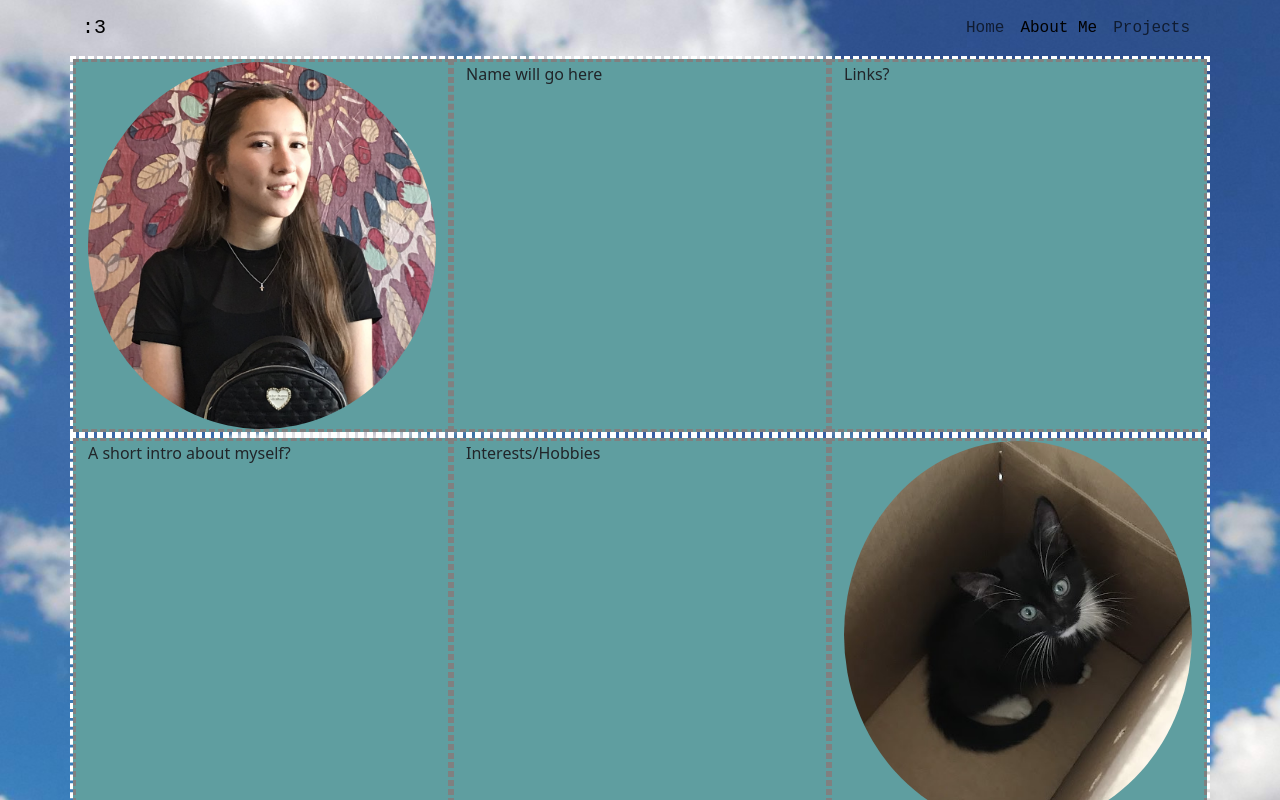
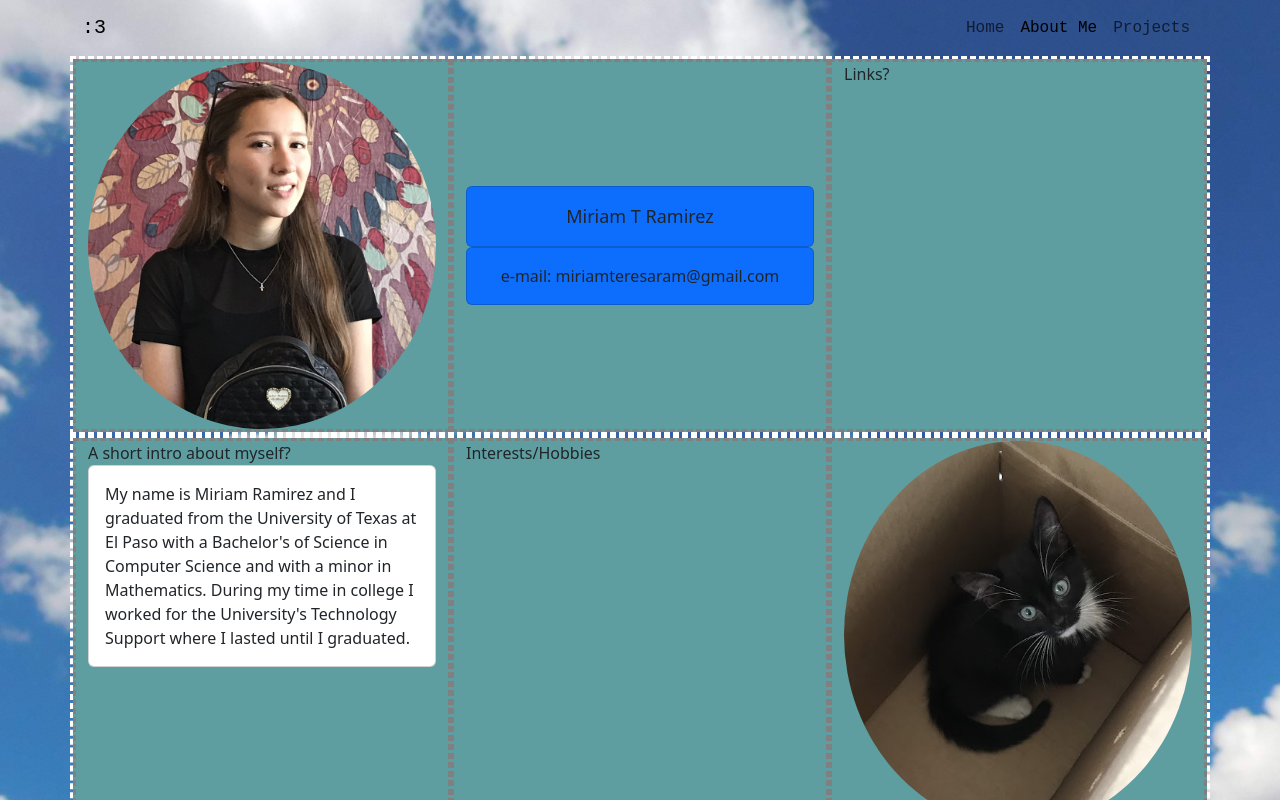
Before and after one commit to miriamrami/meow-port-app, a React (Create React App) app in the folder meow-port-app/: page /AboutMe.js in a window 1280 px wide. Shown: the top 800 px of the page. Built offline with nearby package versions, Linux system fonts and the light colour scheme.

Commit message:
added name card and email card to about me js page

```diff
--- a/meow-port-app/src/AboutMe.js
+++ b/meow-port-app/src/AboutMe.js
@@ -1,6 +1,6 @@
 import React from "react";
 import { Link } from "react-router-dom";
-import { Container, Nav, Navbar, Row, Col, Carousel, Image } from "react-bootstrap";
+import { Container, Nav, Navbar, Row, Col, Carousel, Image, Card, CardBody, CardText } from "react-bootstrap";
 import "./cssFiles//AboutMe.css";
 import myImage from "./imgs/miriamimg.jpg";
 import castleImage from "./imgs/osakaCastle.jpg";
@@ -27,13 +27,32 @@ const AboutMe = () => {
 				<Col>
 					<Image src={myImage} roundedCircle fluid/>
 				</Col>
-				<Col>Name will go here</Col>
+				<Col className="nameInfoCol">
+					<Card bg="primary">
+						<CardBody>
+							<CardText className="nameCardText">Miriam T Ramirez</CardText>
+						</CardBody>
+					</Card>
+					<Card bg="primary">
+						<CardBody>
+							<CardText>e-mail: miriamteresaram@gmail.com</CardText>
+						</CardBody>
+					</Card>
+				</Col>
 				<Col> Links? </Col>
 			</Row>
 		</Container>
 		<Container className="c2">
 			<Row className="AM-row2">
-				<Col>A short intro about myself?</Col>
+				<Col>A short intro about myself?
+					<Card>
+						<CardBody>
+							My name is Miriam Ramirez and I graduated from the University of Texas at El Paso with a Bachelor's of Science in Computer Science and with a minor in Mathematics.
+							During my time in college I worked for the University's Technology Support where I lasted until I graduated.
+
+						</CardBody>
+					</Card>
+				</Col>
 				<Col>Interests/Hobbies </Col>
 				<Col>
 				<Image src={oliImage} roundedCircle fluid/>
@@ -45,18 +64,22 @@ const AboutMe = () => {
 				<Col>
 					<Carousel>
 						<Carousel.Item>
+							<Container className="c4">
 							<Image src={castleImage} text="Slide 1" rounded fluid className="img1"/>
 							<Carousel.Caption>
 								<h3>Osaka Castle in the Distance</h3>
 								<p>insert description here?</p>
 							</Carousel.Caption>
+							</Container>
 						</Carousel.Item>
 						<Carousel.Item>
+							<Container>
 							<Image src={towerImage} text="Slide 2" rounded fluid className="img2"/>
 							<Carousel.Caption>
 								<h3>Tokyo Tower</h3>
 								<p>insert description here?</p>
 							</Carousel.Caption>
+							</Container>
 						</Carousel.Item>
 						<Carousel.Item>
 							<Image src={rockefellerImage} text="Slide 3" rounded fluid className="img3" />
--- a/meow-port-app/src/cssFiles/AboutMe.css
+++ b/meow-port-app/src/cssFiles/AboutMe.css
@@ -28,6 +28,18 @@ body{
 
   }
 
+  .nameInfoCol{
+    place-content: center;
+    text-align: center;
+  }
+
+  .nameCardText{
+
+    font-size: large;
+  }
+
+
+
 /*EDIT AS PROJECT ADVANCES - USING FOR VISUAL REFERENCE*/
 .row{
     border-style: dashed;
```
